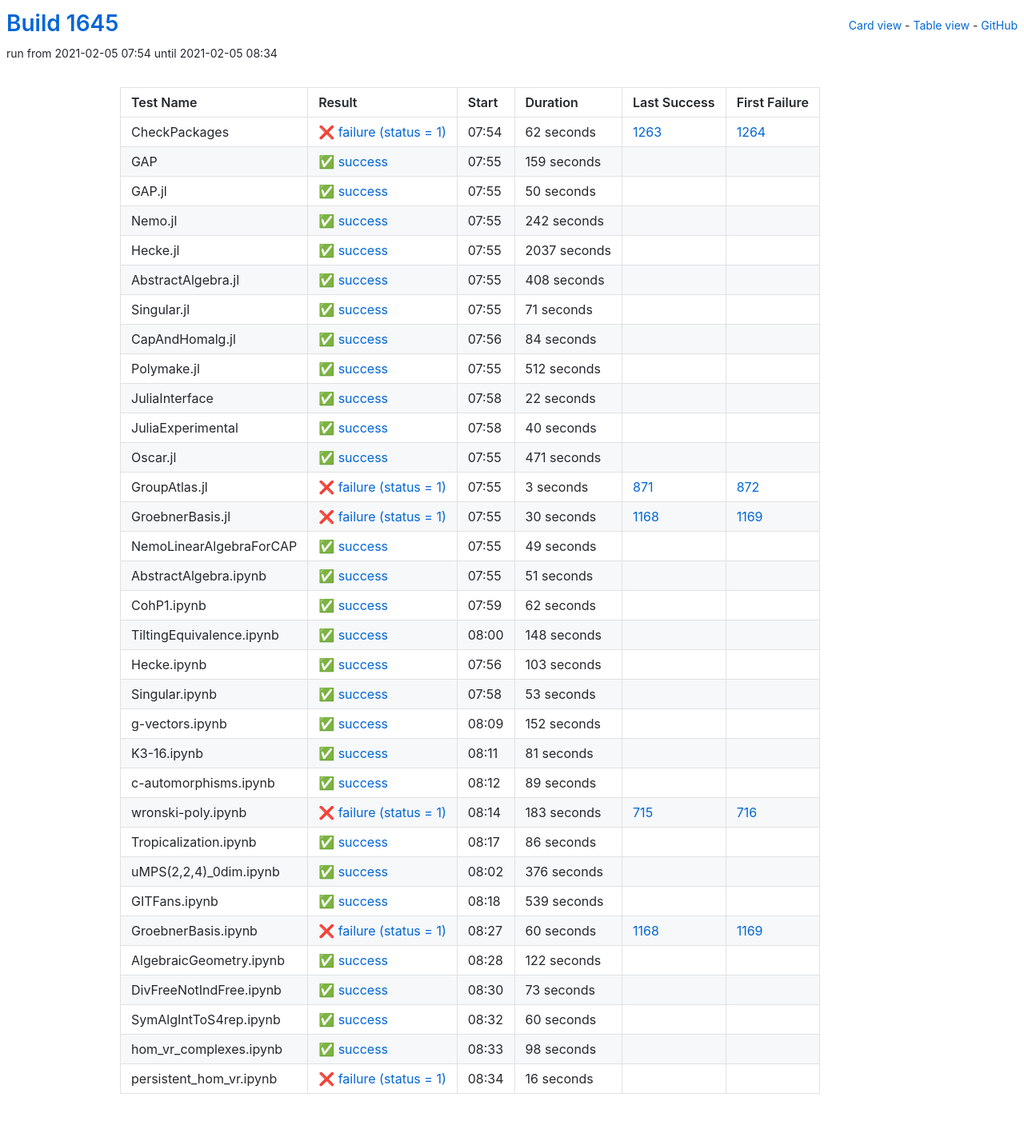
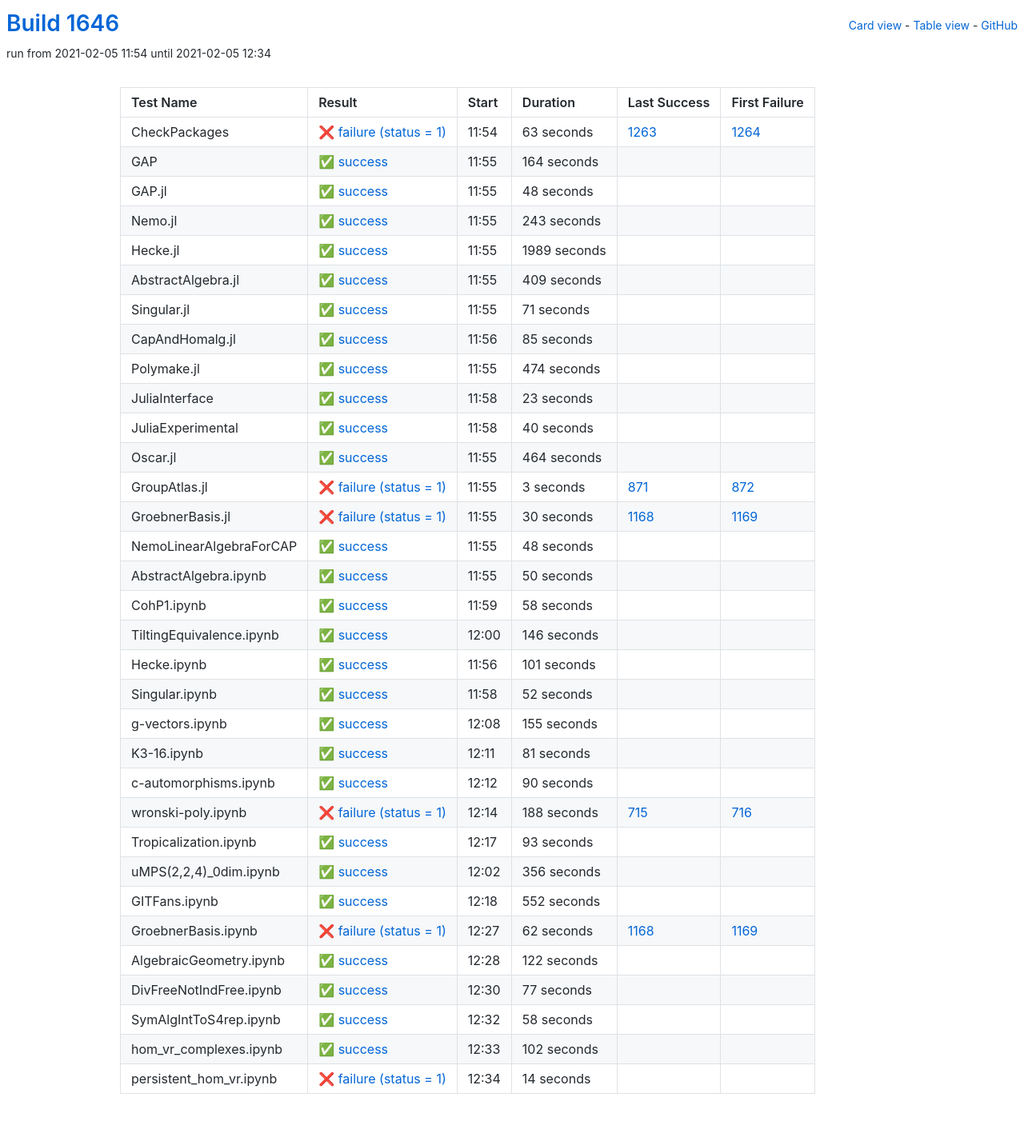
Before and after one commit to oscar-system/oscar-ci-status-stable, a Jekyll site: the page built from table.html, in a window 1280 px wide. Shown: the whole page at 80% size. Built offline with Jekyll 4.4.1, drawn with Linux system fonts in a browser that asks for light colours.

Commit message:
Build #1646

```diff
--- a/_data/ci.yml
+++ b/_data/ci.yml
@@ -1,6 +1,6 @@
 ---
-build: 1645
-build_url: https://oscarci.mathematik.uni-kl.de/job/oscar-stable/1645/
+build: 1646
+build_url: https://oscarci.mathematik.uni-kl.de/job/oscar-stable/1646/
 job: oscar-stable
 organization: oscar-system
 repo: oscar-ci-status-stable
@@ -8,80 +8,80 @@ repourl: https://github.com/oscar-system/oscar-ci-status-stable
 tests:
 - name: CheckPackages
   id: checkpackages
-  log: https://oscarci.mathematik.uni-kl.de/job/oscar-stable/1645/artifact/logs/build-1645/CheckPackages.log
-  start: 2021-02-05 07:54
+  log: https://oscarci.mathematik.uni-kl.de/job/oscar-stable/1646/artifact/logs/build-1646/CheckPackages.log
+  start: 2021-02-05 11:54
   success: false
   exitcode: 1
   status: failure
-  duration: 62
+  duration: 63
   last_success: 1263
   last_success_url: https://oscarci.mathematik.uni-kl.de/job/oscar-stable/1263/
   first_failure: 1264
   first_failure_url: https://oscarci.mathematik.uni-kl.de/job/oscar-stable/1264/
 - name: GAP
   id: gap
-  log: https://oscarci.mathematik.uni-kl.de/job/oscar-stable/1645/artifact/logs/build-1645/GAP.log
-  start: 2021-02-05 07:55
+  log: https://oscarci.mathematik.uni-kl.de/job/oscar-stable/1646/artifact/logs/build-1646/GAP.log
+  start: 2021-02-05 11:55
   success: true
   exitcode: 0
   status: success
-  duration: 159
+  duration: 164
   last_success: false
   last_success_url:
   first_failure: false
   first_failure_url:
 - name: GAP.jl
   id: gap-jl
-  log: https://oscarci.mathematik.uni-kl.de/job/oscar-stable/1645/artifact/logs/build-1645/GAP.jl.log
-  start: 2021-02-05 07:55
+  log: https://oscarci.mathematik.uni-kl.de/job/oscar-stable/1646/artifact/logs/build-1646/GAP.jl.log
+  start: 2021-02-05 11:55
   success: true
   exitcode: 0
   status: success
-  duration: 50
+  duration: 48
   last_success: false
   last_success_url:
   first_failure: false
   first_failure_url:
 - name: Nemo.jl
   id: nemo-jl
-  log: https://oscarci.mathematik.uni-kl.de/job/oscar-stable/1645/artifact/logs/build-1645/Nemo.jl.log
-  start: 2021-02-05 07:55
+  log: https://oscarci.mathematik.uni-kl.de/job/oscar-stable/1646/artifact/logs/build-1646/Nemo.jl.log
+  start: 2021-02-05 11:55
   success: true
   exitcode: 0
   status: success
-  duration: 242
+  duration: 243
   last_success: false
   last_success_url:
   first_failure: false
   first_failure_url:
 - name: Hecke.jl
   id: hecke-jl
-  log: https://oscarci.mathematik.uni-kl.de/job/oscar-stable/1645/artifact/logs/build-1645/Hecke.jl.log
-  start: 2021-02-05 07:55
+  log: https://oscarci.mathematik.uni-kl.de/job/oscar-stable/1646/artifact/logs/build-1646/Hecke.jl.log
+  start: 2021-02-05 11:55
   success: true
   exitcode: 0
   status: success
-  duration: 2037
+  duration: 1989
   last_success: false
   last_success_url:
   first_failure: false
   first_failure_url:
 - name: AbstractAlgebra.jl
   id: abstractalgebra-jl
-  log: https://oscarci.mathematik.uni-kl.de/job/oscar-stable/1645/artifact/logs/build-1645/AbstractAlgebra.jl.log
-  start: 2021-02-05 07:55
+  log: https://oscarci.mathematik.uni-kl.de/job/oscar-stable/1646/artifact/logs/build-1646/AbstractAlgebra.jl.log
+  start: 2021-02-05 11:55
   success: true
   exitcode: 0
   status: success
-  duration: 408
+  duration: 409
   last_success: false
   last_success_url:
   first_failure: false
   first_failure_url:
 - name: Singular.jl
   id: singular-jl
-  log: https://oscarci.mathematik.uni-kl.de/job/oscar-stable/1645/artifact/logs/build-1645/Singular.jl.log
-  start: 2021-02-05 07:55
+  log: https://oscarci.mathematik.uni-kl.de/job/oscar-stable/1646/artifact/logs/build-1646/Singular.jl.log
+  start: 2021-02-05 11:55
   success: true
   exitcode: 0
   status: success
@@ -92,44 +92,44 @@ tests:
   first_failure_url:
 - name: CapAndHomalg.jl
   id: capandhomalg-jl
-  log: https://oscarci.mathematik.uni-kl.de/job/oscar-stable/1645/artifact/logs/build-1645/CapAndHomalg.jl.log
-  start: 2021-02-05 07:56
+  log: https://oscarci.mathematik.uni-kl.de/job/oscar-stable/1646/artifact/logs/build-1646/CapAndHomalg.jl.log
+  start: 2021-02-05 11:56
   success: true
   exitcode: 0
   status: success
-  duration: 84
+  duration: 85
   last_success: false
   last_success_url:
   first_failure: false
   first_failure_url:
 - name: Polymake.jl
   id: polymake-jl
-  log: https://oscarci.mathematik.uni-kl.de/job/oscar-stable/1645/artifact/logs/build-1645/Polymake.jl.log
-  start: 2021-02-05 07:55
+  log: https://oscarci.mathematik.uni-kl.de/job/oscar-stable/1646/artifact/logs/build-1646/Polymake.jl.log
+  start: 2021-02-05 11:55
   success: true
   exitcode: 0
   status: success
-  duration: 512
+  duration: 474
   last_success: false
   last_success_url:
   first_failure: false
   first_failure_url:
 - name: JuliaInterface
   id: juliainterface
-  log: https://oscarci.mathematik.uni-kl.de/job/oscar-stable/1645/artifact/logs/build-1645/JuliaInterface.log
-  start: 2021-02-05 07:58
+  log: https://oscarci.mathematik.uni-kl.de/job/oscar-stable/1646/artifact/logs/build-1646/JuliaInterface.log
+  start: 2021-02-05 11:58
   success: true
   exitcode: 0
   status: success
-  duration: 22
+  duration: 23
   last_success: false
   last_success_url:
   first_failure: false
   first_failure_url:
 - name: JuliaExperimental
   id: juliaexperimental
-  log: https://oscarci.mathematik.uni-kl.de/job/oscar-stable/1645/artifact/logs/build-1645/JuliaExperimental.log
-  start: 2021-02-05 07:58
+  log: https://oscarci.mathematik.uni-kl.de/job/oscar-stable/1646/artifact/logs/build-1646/JuliaExperimental.log
+  start: 2021-02-05 11:58
   success: true
   exitcode: 0
   status: success
@@ -140,20 +140,20 @@ tests:
   first_failure_url:
 - name: Oscar.jl
   id: oscar-jl
-  log: https://oscarci.mathematik.uni-kl.de/job/oscar-stable/1645/artifact/logs/build-1645/Oscar.jl.log
-  start: 2021-02-05 07:55
+  log: https://oscarci.mathematik.uni-kl.de/job/oscar-stable/1646/artifact/logs/build-1646/Oscar.jl.log
+  start: 2021-02-05 11:55
   success: true
   exitcode: 0
   status: success
-  duration: 471
+  duration: 464
   last_success: false
   last_success_url:
   first_failure: false
   first_failure_url:
 - name: GroupAtlas.jl
   id: groupatlas-jl
-  log: https://oscarci.mathematik.uni-kl.de/job/oscar-stable/1645/artifact/logs/build-1645/GroupAtlas.jl.log
-  start: 2021-02-05 07:55
+  log: https://oscarci.mathematik.uni-kl.de/job/oscar-stable/1646/artifact/logs/build-1646/GroupAtlas.jl.log
+  start: 2021-02-05 11:55
   success: false
   exitcode: 1
   status: failure
@@ -164,8 +164,8 @@ tests:
   first_failure_url: https://oscarci.mathematik.uni-kl.de/job/oscar-stable/872/
 - name: GroebnerBasis.jl
   id: groebnerbasis-jl
-  log: https://oscarci.mathematik.uni-kl.de/job/oscar-stable/1645/artifact/logs/build-1645/GroebnerBasis.jl.log
-  start: 2021-02-05 07:55
+  log: https://oscarci.mathematik.uni-kl.de/job/oscar-stable/1646/artifact/logs/build-1646/GroebnerBasis.jl.log
+  start: 2021-02-05 11:55
   success: false
   exitcode: 1
   status: failure
@@ -176,92 +176,92 @@ tests:
   first_failure_url: https://oscarci.mathematik.uni-kl.de/job/oscar-stable/1169/
 - name: NemoLinearAlgebraForCAP
   id: nemolinearalgebraforcap
-  log: https://oscarci.mathematik.uni-kl.de/job/oscar-stable/1645/artifact/logs/build-1645/NemoLinearAlgebraForCAP.log
-  start: 2021-02-05 07:55
+  log: https://oscarci.mathematik.uni-kl.de/job/oscar-stable/1646/artifact/logs/build-1646/NemoLinearAlgebraForCAP.log
+  start: 2021-02-05 11:55
   success: true
   exitcode: 0
   status: success
-  duration: 49
+  duration: 48
   last_success: false
   last_success_url:
   first_failure: false
   first_failure_url:
 - name: AbstractAlgebra.ipynb
   id: abstractalgebra-ipynb
-  log: https://oscarci.mathematik.uni-kl.de/job/oscar-stable/1645/artifact/logs/build-1645/AbstractAlgebra.ipynb.log
-  start: 2021-02-05 07:55
+  log: https://oscarci.mathematik.uni-kl.de/job/oscar-stable/1646/artifact/logs/build-1646/AbstractAlgebra.ipynb.log
+  start: 2021-02-05 11:55
   success: true
   exitcode: 0
   status: success
-  duration: 51
+  duration: 50
   last_success: false
   last_success_url:
   first_failure: false
   first_failure_url:
 - name: CohP1.ipynb
   id: cohp1-ipynb
-  log: https://oscarci.mathematik.uni-kl.de/job/oscar-stable/1645/artifact/logs/build-1645/CohP1.ipynb.log
-  start: 2021-02-05 07:59
+  log: https://oscarci.mathematik.uni-kl.de/job/oscar-stable/1646/artifact/logs/build-1646/CohP1.ipynb.log
+  start: 2021-02-05 11:59
   success: true
   exitcode: 0
   status: success
-  duration: 62
+  duration: 58
   last_success: false
   last_success_url:
   first_failure: false
   first_failure_url:
 - name: TiltingEquivalence.ipynb
   id: tiltingequivalence-ipynb
-  log: https://oscarci.mathematik.uni-kl.de/job/oscar-stable/1645/artifact/logs/build-1645/TiltingEquivalence.ipynb.log
-  start: 2021-02-05 08:00
+  log: https://oscarci.mathematik.uni-kl.de/job/oscar-stable/1646/artifact/logs/build-1646/TiltingEquivalence.ipynb.log
+  start: 2021-02-05 12:00
   success: true
   exitcode: 0
   status: success
-  duration: 148
+  duration: 146
   last_success: false
   last_success_url:
   first_failure: false
   first_failure_url:
 - name: Hecke.ipynb
   id: hecke-ipynb
-  log: https://oscarci.mathematik.uni-kl.de/job/oscar-stable/1645/artifact/logs/build-1645/Hecke.ipynb.log
-  start: 2021-02-05 07:56
+  log: https://oscarci.mathematik.uni-kl.de/job/oscar-stable/1646/artifact/logs/build-1646/Hecke.ipynb.log
+  start: 2021-02-05 11:56
   success: true
   exitcode: 0
   status: success
-  duration: 103
+  duration: 101
   last_success: false
   last_success_url:
   first_failure: false
   first_failure_url:
 - name: Singular.ipynb
   id: singular-ipynb
-  log: https://oscarci.mathematik.uni-kl.de/job/oscar-stable/1645/artifact/logs/build-1645/Singular.ipynb.log
-  start: 2021-02-05 07:58
+  log: https://oscarci.mathematik.uni-kl.de/job/oscar-stable/1646/artifact/logs/build-1646/Singular.ipynb.log
+  start: 2021-02-05 11:58
   success: true
   exitcode: 0
   status: success
-  duration: 53
+  duration: 52
   last_success: false
   last_success_url:
   first_failure: false
   first_failure_url:
 - name: g-vectors.ipynb
   id: g-vectors-ipynb
-  log: https://oscarci.mathematik.uni-kl.de/job/oscar-stable/1645/artifact/logs/build-1645/g-vectors.ipynb.log
-  start: 2021-02-05 08:09
+  log: https://oscarci.mathematik.uni-kl.de/job/oscar-stable/1646/artifact/logs/build-1646/g-vectors.ipynb.log
+  start: 2021-02-05 12:08
   success: true
   exitcode: 0
   status: success
-  duration: 152
+  duration: 155
   last_success: false
   last_success_url:
   first_failure: false
   first_failure_url:
 - name: K3-16.ipynb
   id: k3-16-ipynb
-  log: https://oscarci.mathematik.uni-kl.de/job/oscar-stable/1645/artifact/logs/build-1645/K3-16.ipynb.log
-  start: 2021-02-05 08:11
+  log: https://oscarci.mathematik.uni-kl.de/job/oscar-stable/1646/artifact/logs/build-1646/K3-16.ipynb.log
+  start: 2021-02-05 12:11
   success: true
   exitcode: 0
   status: success
@@ -272,80 +272,80 @@ tests:
   first_failure_url:
 - name: c-automorphisms.ipynb
   id: c-automorphisms-ipynb
-  log: https://oscarci.mathematik.uni-kl.de/job/oscar-stable/1645/artifact/logs/build-1645/c-automorphisms.ipynb.log
-  start: 2021-02-05 08:12
+  log: https://oscarci.mathematik.uni-kl.de/job/oscar-stable/1646/artifact/logs/build-1646/c-automorphisms.ipynb.log
+  start: 2021-02-05 12:12
   success: true
   exitcode: 0
   status: success
-  duration: 89
+  duration: 90
   last_success: false
   last_success_url:
   first_failure: false
   first_failure_url:
 - name: wronski-poly.ipynb
   id: wronski-poly-ipynb
-  log: https://oscarci.mathematik.uni-kl.de/job/oscar-stable/1645/artifact/logs/build-1645/wronski-poly.ipynb.log
-  start: 2021-02-05 08:14
+  log: https://oscarci.mathematik.uni-kl.de/job/oscar-stable/1646/artifact/logs/build-1646/wronski-poly.ipynb.log
+  start: 2021-02-05 12:14
   success: false
   exitcode: 1
   status: failure
-  duration: 183
+  duration: 188
   last_success: 715
   last_success_url: https://oscarci.mathematik.uni-kl.de/job/oscar-stable/715/
   first_failure: 716
   first_failure_url: https://oscarci.mathematik.uni-kl.de/job/oscar-stable/716/
 - name: Tropicalization.ipynb
   id: tropicalization-ipynb
-  log: https://oscarci.mathematik.uni-kl.de/job/oscar-stable/1645/artifact/logs/build-1645/Tropicalization.ipynb.log
-  start: 2021-02-05 08:17
+  log: https://oscarci.mathematik.uni-kl.de/job/oscar-stable/1646/artifact/logs/build-1646/Tropicalization.ipynb.log
+  start: 2021-02-05 12:17
   success: true
   exitcode: 0
   status: success
-  duration: 86
+  duration: 93
   last_success: false
   last_success_url:
   first_failure: false
   first_failure_url:
 - name: uMPS(2,2,4)_0dim.ipynb
   id: umps-2-2-4-0dim-ipynb
-  log: https://oscarci.mathematik.uni-kl.de/job/oscar-stable/1645/artifact/logs/build-1645/uMPS-2-2-4-_0dim.ipynb.log
-  start: 2021-02-05 08:02
+  log: https://oscarci.mathematik.uni-kl.de/job/oscar-stable/1646/artifact/logs/build-1646/uMPS-2-2-4-_0dim.ipynb.log
+  start: 2021-02-05 12:02
   success: true
   exitcode: 0
   status: success
-  duration: 376
+  duration: 356
   last_success: false
   last_success_url:
   first_failure: false
   first_failure_url:
 - name: GITFans.ipynb
   id: gitfans-ipynb
-  log: https://oscarci.mathematik.uni-kl.de/job/oscar-stable/1645/artifact/logs/build-1645/GITFans.ipynb.log
-  start: 2021-02-05 08:18
+  log: https://oscarci.mathematik.uni-kl.de/job/oscar-stable/1646/artifact/logs/build-1646/GITFans.ipynb.log
+  start: 2021-02-05 12:18
   success: true
   exitcode: 0
   status: success
-  duration: 539
+  duration: 552
   last_success: false
   last_success_url:
   first_failure: false
   first_failure_url:
 - name: GroebnerBasis.ipynb
   id: groebnerbasis-ipynb
-  log: https://oscarci.mathematik.uni-kl.de/job/oscar-stable/1645/artifact/logs/build-1645/GroebnerBasis.ipynb.log
-  start: 2021-02-05 08:27
+  log: https://oscarci.mathematik.uni-kl.de/job/oscar-stable/1646/artifact/logs/build-1646/GroebnerBasis.ipynb.log
+  start: 2021-02-05 12:27
   success: false
   exitcode: 1
   status: failure
-  duration: 60
+  duration: 62
   last_success: 1168
   last_success_url: https://oscarci.mathematik.uni-kl.de/job/oscar-stable/1168/
   first_failure: 1169
   first_failure_url: https://oscarci.mathematik.uni-kl.de/job/oscar-stable/1169/
 - name: AlgebraicGeometry.ipynb
   id: algebraicgeometry-ipynb
-  log: https://oscarci.mathematik.uni-kl.de/job/oscar-stable/1645/artifact/logs/build-1645/AlgebraicGeometry.ipynb.log
-  start: 2021-02-05 08:28
+  log: https://oscarci.mathematik.uni-kl.de/job/oscar-stable/1646/artifact/logs/build-1646/AlgebraicGeometry.ipynb.log
+  start: 2021-02-05 12:28
   success: true
   exitcode: 0
   status: success
@@ -356,48 +356,48 @@ tests:
   first_failure_url:
 - name: DivFreeNotIndFree.ipynb
   id: divfreenotindfree-ipynb
-  log: https://oscarci.mathematik.uni-kl.de/job/oscar-stable/1645/artifact/logs/build-1645/DivFreeNotIndFree.ipynb.log
-  start: 2021-02-05 08:30
+  log: https://oscarci.mathematik.uni-kl.de/job/oscar-stable/1646/artifact/logs/build-1646/DivFreeNotIndFree.ipynb.log
+  start: 2021-02-05 12:30
   success: true
   exitcode: 0
   status: success
-  duration: 73
+  duration: 77
   last_success: false
   last_success_url:
   first_failure: false
   first_failure_url:
 - name: SymAlgIntToS4rep.ipynb
   id: symalginttos4rep-ipynb
-  log: https://oscarci.mathematik.uni-kl.de/job/oscar-stable/1645/artifact/logs/build-1645/SymAlgIntToS4rep.ipynb.log
-  start: 2021-02-05 08:32
+  log: https://oscarci.mathematik.uni-kl.de/job/oscar-stable/1646/artifact/logs/build-1646/SymAlgIntToS4rep.ipynb.log
+  start: 2021-02-05 12:32
   success: true
   exitcode: 0
   status: success
-  duration: 60
+  duration: 58
   last_success: false
   last_success_url:
   first_failure: false
   first_failure_url:
 - name: hom_vr_complexes.ipynb
   id: hom-vr-complexes-ipynb
-  log: https://oscarci.mathematik.uni-kl.de/job/oscar-stable/1645/artifact/logs/build-1645/hom_vr_complexes.ipynb.log
-  start: 2021-02-05 08:33
+  log: https://oscarci.mathematik.uni-kl.de/job/oscar-stable/1646/artifact/logs/build-1646/hom_vr_complexes.ipynb.log
+  start: 2021-02-05 12:33
   success: true
   exitcode: 0
   status: success
-  duration: 98
+  duration: 102
   last_success: false
   last_success_url:
   first_failure: false
   first_failure_url:
 - name: persistent_hom_vr.ipynb
   id: persistent-hom-vr-ipynb
-  log: https://oscarci.mathematik.uni-kl.de/job/oscar-stable/1645/artifact/logs/build-1645/persistent_hom_vr.ipynb.log
-  start: 2021-02-05 08:34
+  log: https://oscarci.mathematik.uni-kl.de/job/oscar-stable/1646/artifact/logs/build-1646/persistent_hom_vr.ipynb.log
+  start: 2021-02-05 12:34
   success: false
   exitcode: 1
   status: failure
-  duration: 16
+  duration: 14
   last_success: false
   last_success_url:
   first_failure: false
```
Also changed, not shown: README.md.
